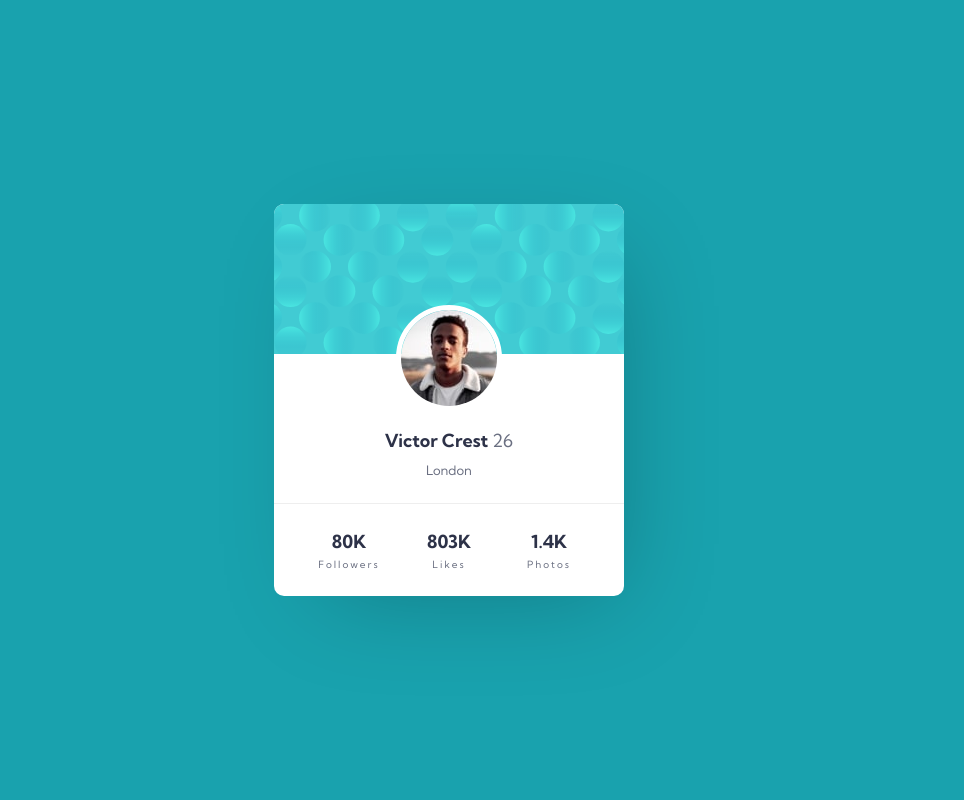
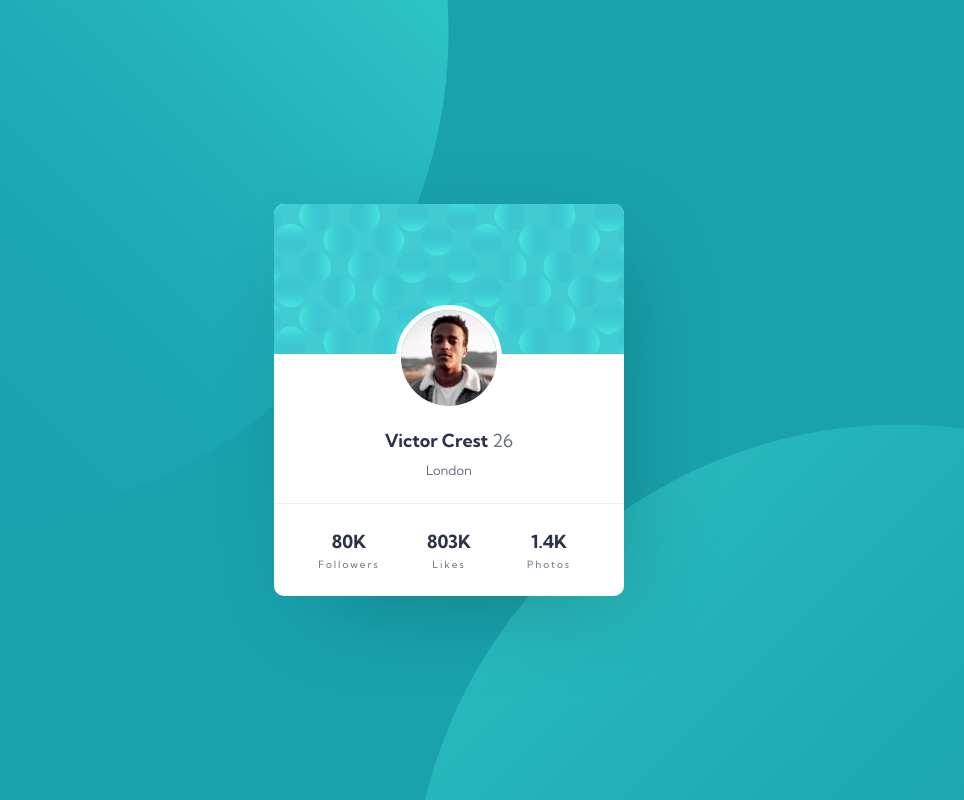
Before and after one commit to guztrillo/TFM-profile-card-component-main, a website: page index.html in a window 1280 px wide. Shown: the whole page, without its empty margins (191-1155 px from the left). Drawn offline with Linux system fonts and the light colour scheme; the site is published under a folder, as on GitHub Pages, so addresses that start at the root find nothing.

Commit message:
fix path bg image

```diff
--- a/styles/sass/base/_base.scss
+++ b/styles/sass/base/_base.scss
@@ -9,10 +9,12 @@ html, body {
      height: 100vh;
 }
 
+// ../../images/bg-pattern-top.svg
 
 body {
      background-color: $dark-cyan;
-     background-image: url("/images/bg-pattern-top.svg"), url("/images/bg-pattern-bottom.svg");
+     // background-image: url("/images/bg-pattern-top.svg"), url("/images/bg-pattern-bottom.svg");
+     background-image: url(../../images/bg-pattern-top.svg), url(../../images/bg-pattern-bottom.svg);
      background-position: bottom 35vh right 50vw, top 53vh left 47vw;
      background-repeat: no-repeat;
 }
```
Also changed, not shown: styles/css/style.css.
